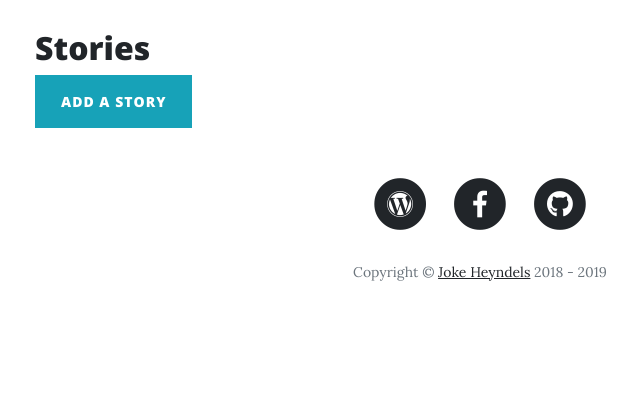
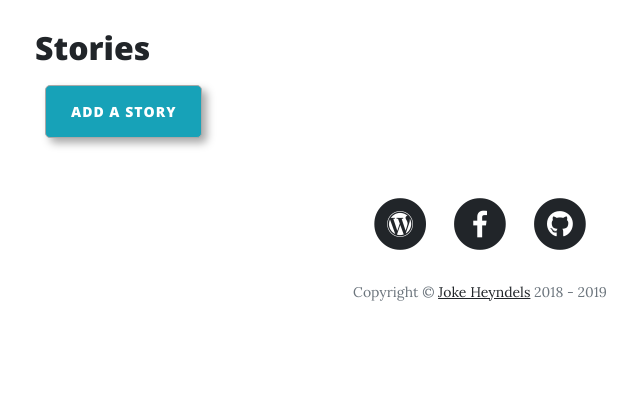
Before and after one commit to Wings30306/the-writers-club, a Flask app: a page that uses templates/profile.html in a window 1280 px wide. Shown: the part 401-800 px from the top of the page, without its empty margins (160-800 px from the left). Run offline with Flask 2, Linux system fonts and the light colour scheme; the visitor is signed in with stand-in values (Sample User, id 1); data that the repository does not hold is empty; some libraries are stand-ins or nearby versions.

Commit message:
changed buttons layout

```diff
--- a/static/css/style.css
+++ b/static/css/style.css
@@ -66,3 +66,16 @@ table {
 tr {
   padding: 5px
 }
+
+.btn btn-my-color span {
+  font-size: 0.8em;
+  font-style: italic;
+  font-weight: 100;
+}
+
+.btn-my-color {
+  border: solid 1px darkgrey;
+  border-radius: 5px;
+  box-shadow: 5px 5px 8px darkgrey;
+  margin: 10px;
+}
--- a/templates/allstories.html
+++ b/templates/allstories.html
@@ -6,7 +6,7 @@ All Stories
 All Stories
 {% endblock %}
 {% block content %}
-<button class="btn btn-large btn-mycolor">Search</button>
+<button class="btn btn-large btn-my-color">Search</button>
 <hr>
 {% for story in stories %}
 <h4><a href="{{url_for('read', story_to_read=story.url, chapter_number=1)}}">{{story.title}}</a><span> by <a href="{{url_for('profile', user=story.author) }}">{{ story.author }}</a></span></h4>
@@ -14,5 +14,5 @@ All Stories
 <p>Summary: {{story.summary}}</p>
 <hr>
 {% endfor %}
-<button class="btn btn-large btn-mycolor">Search</button>
+<button class="btn btn-large btn-my-color">Search</button>
 {%endblock%}
--- a/templates/newstory.html
+++ b/templates/newstory.html
@@ -78,7 +78,7 @@ block header %} Submit Your Story {% endblock %} {% block content %}
       crossover between fandoms!
     </span>
   </div>
-  <button class="btn btn-sm" id="btn-disclaimer">
+  <button class="btn btn-my-color btn-sm" id="btn-disclaimer">
     Add disclaimer (required for fan fiction)
   </button>
   <div class="form-group" id="div-disclaimer">
@@ -90,6 +90,6 @@ block header %} Submit Your Story {% endblock %} {% block content %}
       rows="3"
     ></textarea>
   </div>
-  <button class="btn btn-lg">save and add chapter</button>
+  <button class="btn btn-my-color btn-lg">save and add chapter</button>
 </form>
 {%endblock%}
--- a/templates/profile.html
+++ b/templates/profile.html
@@ -17,7 +17,7 @@ this_user in profile %}
 </p>
 {% endif %} {% if user == session['username'] %}
 <a href="{{url_for('edit_profile', user=user)}}"
-  ><button class="btn btn-sm">Edit</button></a
+  ><button class="btn btn-my-color btn-sm">Edit</button></a
 >
 {% endif %}
 <hr />
@@ -41,13 +41,13 @@ this_user in profile %}
 </p>
 {% if story.author == session['username'] %}
 <a
-  class="btn btn-sm btn-warning"
+  class="btn btn-my-color btn-sm btn-warning"
   type="button"
   href="{{url_for('edit_story', story_to_read=story.url )}}"
   >Edit</a
 >
 <a
-  class="btn btn-sm btn-danger"
+  class="btn btn-my-color btn-sm btn-danger"
   type="button"
   data-toggle="modal"
   data-target="#{{ story.url }}-modal"
@@ -79,7 +79,7 @@ this_user in profile %}
         <p>Are you sure you want to delete this story?</p>
         <a
           href="{{url_for('delete_story', story_to_read=story.url )}}"
-          class="btn btn-sm btn-danger"
+          class="btn btn-my-color btn-sm btn-danger"
           >DELETE</a
         >
       </div>
@@ -88,5 +88,5 @@ this_user in profile %}
 </div>
 <hr />
 {% endfor %} {% if user == session['username'] %}
-<a class="btn btn-sm btn-info" href="{{ url_for('new_story') }}">Add a story</a>
+<a class="btn btn-my-color btn-sm btn-info" href="{{ url_for('new_story') }}">Add a story</a>
 {% endif %} {% endblock %}
--- a/templates/search.html
+++ b/templates/search.html
@@ -46,11 +46,11 @@ block header %} Search for a story {% endblock %} {% block content %}
       {% endfor %}
     </div>
   </div>
-  <a href="{{ url_for('full_search') }}" class="btn btn-lg btn-my-color">Search<br><span>list of matching stories</span></a>
-  <a href="{{ url_for('random_story') }}" class="btn btn-lg btn-my-color">
+  <a href="{{ url_for('full_search') }}" class="btn btn-my-color btn-lg btn-my-color">Search<br><span>list of matching stories</span></a>
+  <a href="{{ url_for('random_story') }}" class="btn btn-my-color btn-lg btn-my-color">
     Random Story<br><span>picks a story based on requirements</span>
   </button>
-  <a href="{{ url_for('all_stories') }}" class="btn btn-lg btn-my-color">All Stories</a>
+  <a href="{{ url_for('all_stories') }}" class="btn btn-my-color btn-lg btn-my-color">All Stories</a>
 </div>
 
 {%endblock%}
--- a/templates/story.html
+++ b/templates/story.html
@@ -38,15 +38,15 @@
   {% if chapter_number > 1 %}
   <a
     href="{{ url_for('read', story_to_read=story_to_read, chapter_number = chapter_number - 1)}}"
-    class="btn btn-lg btn-mycolor left"
+    class="btn btn-my-color btn-lg btn-my-color left"
     >Previous</a
   >
   {% endif %}
-  <button class="btn btn-large btn-mycolor">Feedback</button>
+  <button class="btn btn-my-color btn-large btn-my-color">Feedback</button>
   {% if chapter_number < total_chapters %}
   <a
     href="{{ url_for('read', story_to_read=story_to_read, chapter_number = chapter_number + 1 )}}"
-    class="btn btn-lg btn-mycolor left"
+    class="btn btn-my-color btn-lg btn-my-color left"
     >Next</a
   >
   {% endif %}
```
Also changed, not shown: templates/editstory.html (+6 -6 lines).
